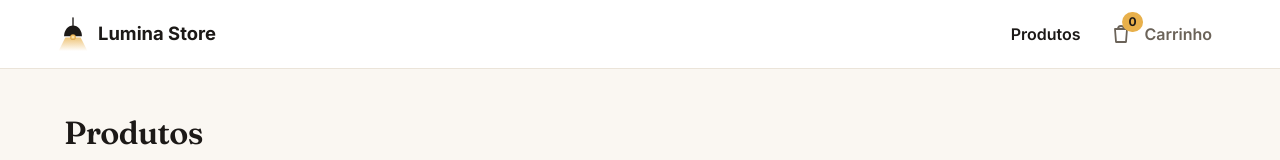
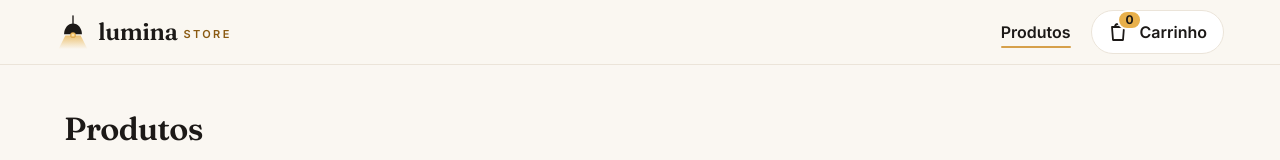
Before and after one commit to Marcosdev0109/lumina-checkout, a React (Vite) app: page /produtos in a window 1280 px wide. Shown: the top 160 px of the page. Built offline with nearby package versions, Linux system fonts and the light colour scheme; data requests are answered from the project's data file.

Commit message:
moderniza header com fundo translucido e carrinho em pilula

```diff
--- a/src/components/organisms/Header.jsx
+++ b/src/components/organisms/Header.jsx
@@ -7,6 +7,11 @@ import estilos from './Header.module.css'
 /** Classe do NavLink: destaca o link da pagina atual. */
 function classeDoLink({ isActive }) {
   return isActive ? `${estilos.link} ${estilos.ativo}` : estilos.link
+}
+
+/** Classe do botao do carrinho, em formato de pilula. */
+function classeDoCarrinho({ isActive }) {
+  return isActive ? `${estilos.carrinho} ${estilos.carrinhoAtivo}` : estilos.carrinho
 }
 
 /** Icone de sacola desenhado em SVG. */
@@ -32,9 +37,11 @@ function Header() {
   return (
     <header className={estilos.header}>
       <div className={estilos.conteudo}>
-        <Link className={estilos.marca} to="/produtos">
+        <Link className={estilos.marca} to="/produtos" aria-label="Lumina Store, ir para produtos">
           <Logo />
-          <span>Lumina Store</span>
+          <span className={estilos.nomeMarca} aria-hidden="true">
+            lumina<span className={estilos.sufixoMarca}>store</span>
+          </span>
         </Link>
 
         <nav className={estilos.navegacao} aria-label="Principal">
@@ -45,7 +52,7 @@ function Header() {
               </NavLink>
             </li>
             <li>
-              <NavLink className={classeDoLink} to="/carrinho" aria-label={rotuloCarrinho}>
+              <NavLink className={classeDoCarrinho} to="/carrinho" aria-label={rotuloCarrinho}>
                 {/* Badge do Material UI com a quantidade total de itens (RF09). */}
                 <Badge
                   badgeContent={quantidadeTotal}
@@ -55,7 +62,8 @@ function Header() {
                     '& .MuiBadge-badge': {
                       backgroundColor: 'var(--cor-destaque)',
                       color: 'var(--cor-texto)',
-                      fontWeight: 700
+                      fontWeight: 700,
+                      border: '2px solid var(--cor-superficie)'
                     }
                   }}
                 >
--- a/src/components/organisms/Header.module.css
+++ b/src/components/organisms/Header.module.css
@@ -1,5 +1,8 @@
+/* Cabecalho fixo com fundo translucido e desfoque do que passa por tras. */
 .header {
-  background: var(--cor-superficie);
+  background: rgba(250, 247, 242, 0.86);
+  backdrop-filter: saturate(160%) blur(12px);
+  -webkit-backdrop-filter: saturate(160%) blur(12px);
   border-bottom: 1px solid var(--cor-borda);
   position: sticky;
   top: 0;
@@ -9,7 +12,7 @@
 .conteudo {
   max-width: 1200px;
   margin: 0 auto;
-  padding: 0.75rem 1rem;
+  padding: 0.625rem 1rem;
   display: flex;
   align-items: center;
   justify-content: space-between;
@@ -20,47 +23,109 @@
   display: inline-flex;
   align-items: center;
   gap: 0.5rem;
-  font-weight: 700;
-  font-size: 1.15rem;
+  min-height: 2.75rem;
   color: var(--cor-texto);
   text-decoration: none;
   white-space: nowrap;
 }
 
+.nomeMarca {
+  font-family: var(--fonte-titulo);
+  font-size: 1.5rem;
+  font-weight: 600;
+  letter-spacing: -0.02em;
+  line-height: 1;
+}
+
+.sufixoMarca {
+  margin-left: 0.375rem;
+  font-family: var(--fonte-texto);
+  font-size: 0.6875rem;
+  font-weight: 600;
+  letter-spacing: 0.22em;
+  text-transform: uppercase;
+  color: var(--cor-acento-texto);
+  vertical-align: middle;
+}
+
 .navegacao ul {
   display: flex;
   align-items: center;
-  gap: 0.25rem;
+  gap: 0.5rem;
   list-style: none;
   margin: 0;
   padding: 0;
 }
 
+/* Link de texto com sublinhado latao que cresce na pagina ativa. */
 .link {
+  position: relative;
   display: inline-flex;
   align-items: center;
   min-height: 2.75rem;
-  gap: 0.5rem;
   padding: 0.5rem 0.75rem;
-  border-radius: var(--raio-pequeno);
   color: var(--cor-texto-suave);
   font-weight: 600;
   text-decoration: none;
+  transition: color 0.2s ease-out;
+}
+
+.link::after {
+  content: '';
+  position: absolute;
+  left: 0.75rem;
+  right: 0.75rem;
+  bottom: 0.375rem;
+  height: 2px;
+  border-radius: 2px;
+  background: var(--cor-acento);
+  transform: scaleX(0);
+  transition: transform 0.25s ease-out;
 }
 
 .link:hover {
-  color: var(--cor-primaria);
-  background: var(--cor-fundo);
+  color: var(--cor-texto);
+}
+
+.link:hover::after,
+.ativo::after {
+  transform: scaleX(1);
 }
 
 .ativo {
-  color: var(--cor-primaria);
+  color: var(--cor-texto);
+}
+
+/* Botao do carrinho em formato de pilula. */
+.carrinho {
+  display: inline-flex;
+  align-items: center;
+  gap: 0.625rem;
+  min-height: 2.75rem;
+  padding: 0.375rem 1rem 0.375rem 0.875rem;
+  border: 1px solid var(--cor-borda);
+  border-radius: 999px;
+  background: var(--cor-superficie);
+  color: var(--cor-texto);
+  font-weight: 600;
+  text-decoration: none;
+  transition: border-color 0.2s ease-out, box-shadow 0.2s ease-out;
+}
+
+.carrinho:hover {
+  border-color: var(--cor-acento);
+  box-shadow: 0 4px 14px rgba(28, 25, 23, 0.08);
+}
+
+.carrinhoAtivo {
+  background: var(--cor-primaria);
+  border-color: var(--cor-primaria);
+  color: #fff;
 }
 
 /* No celular o carrinho mostra so o icone com o contador; o nome continua no aria-label. */
 .textoCarrinho {
   display: none;
-  margin-left: 0.25rem;
 }
 
 @media (min-width: 600px) {
@@ -68,3 +133,9 @@
     display: inline;
   }
 }
+
+@media (max-width: 380px) {
+  .sufixoMarca {
+    display: none;
+  }
+}
```
